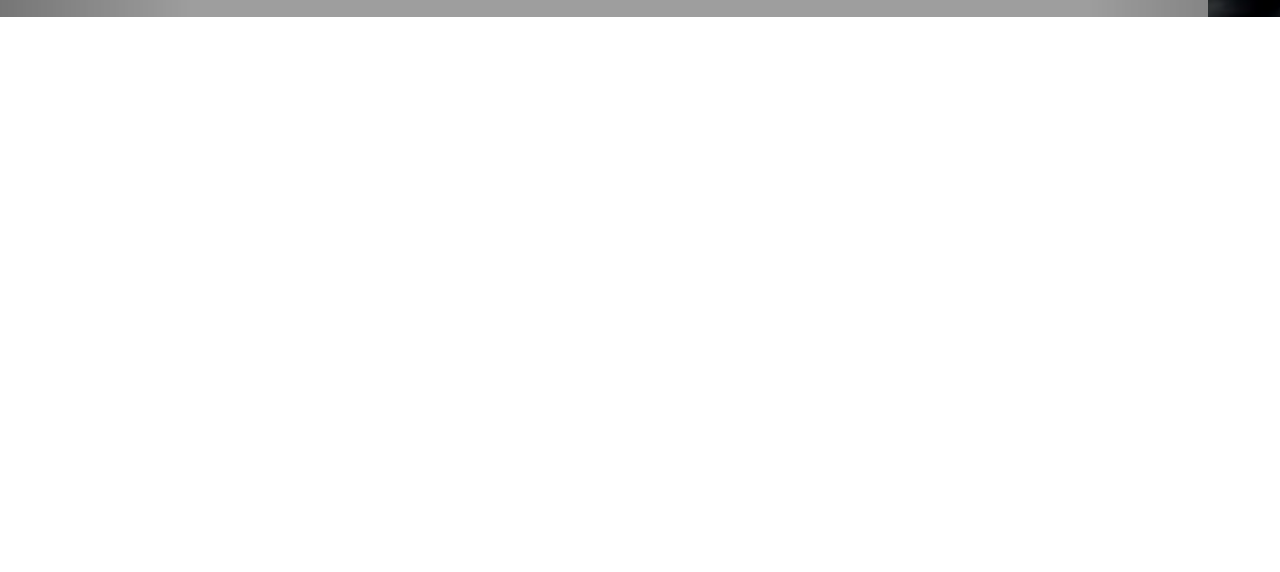
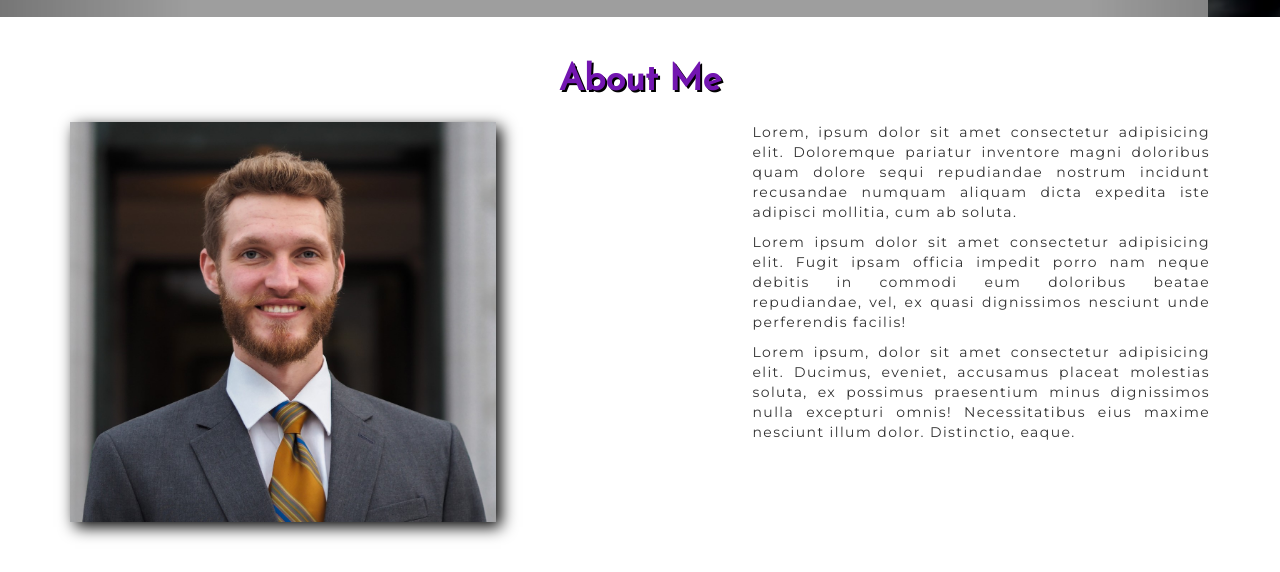
Before and after one commit to terranbrown/mfw-portfolio, a plain HTML site: page index.html in a window 1280 px wide. Shown: the part 635-1207 px from the top of the page. Before the commit the page ends 800 px from the top, so only its background shows below. Drawn offline with Linux system fonts and the light colour scheme; grey boxes are pictures that could not be loaded.

Commit message:
added about section (html and css), changed third carousel photo, and other minor chages.

```diff
--- a/css/styles.css
+++ b/css/styles.css
@@ -31,6 +31,7 @@ nav h1{
     display: inline;
     line-height: 50px;
     font-size: 20pt;
+    font-weight: 700;
 }
 
 nav li > a{
@@ -65,3 +66,30 @@ nav li.active{
 .car_img3{
     background-image: url('../img/workspace.jpg');
 }
+
+/* ABOUT SECTION */
+#about{
+    height: 550px;
+    margin-top: 25px;
+    margin-bottom: 10px;
+}
+
+#about h1{
+    color: #7316b1;
+    text-shadow: 2px 2px #000;
+    font-weight: bold;
+}
+
+#about > section{
+    margin-bottom: 10px;
+}
+
+.head_shot{
+    height: 400px;
+    box-shadow: 5px 5px 15px #000;
+}
+
+#about p{
+    letter-spacing: 0.1em;
+    text-align: justify;
+}
--- a/index.html
+++ b/index.html
@@ -70,6 +70,22 @@
 </div>
 <!-- END CAROUSEL -->
 
+<!-- ABOUT SECTION -->
+<div class="container">
+    <div id="about" class="row">
+        <section class="col-sm-12">
+            <h1 class="h_text text-center">About Me</h1>
+        </section>
+        <div class="col-sm-5"><img class="head_shot" src="img/me.jpg" alt="Personal Headshot" class="img-respnsive"></div>
+        <div class="col-sm-5 col-sm-offset-2">
+            <p class="p_text">Lorem, ipsum dolor sit amet consectetur adipisicing elit. Doloremque pariatur inventore magni doloribus quam dolore sequi repudiandae nostrum incidunt recusandae numquam aliquam dicta expedita iste adipisci mollitia, cum ab soluta.</p>
+            <p class="p_text">Lorem ipsum dolor sit amet consectetur adipisicing elit. Fugit ipsam officia impedit porro nam neque debitis in commodi eum doloribus beatae repudiandae, vel, ex quasi dignissimos nesciunt unde perferendis facilis!</p>
+            <p class="p_text">Lorem ipsum, dolor sit amet consectetur adipisicing elit. Ducimus, eveniet, accusamus placeat molestias soluta, ex possimus praesentium minus dignissimos nulla excepturi omnis! Necessitatibus eius maxime nesciunt illum dolor. Distinctio, eaque.</p>
+        </div>
+    </div>
+</div>
+
+
 
     <script src="js/jquery-3.3.1.min.js"></script>
     <script src="js/bootstrap.min.js"></script>
```
Also changed, not shown: img/me.jpg (added), img/workspace.jpg.
